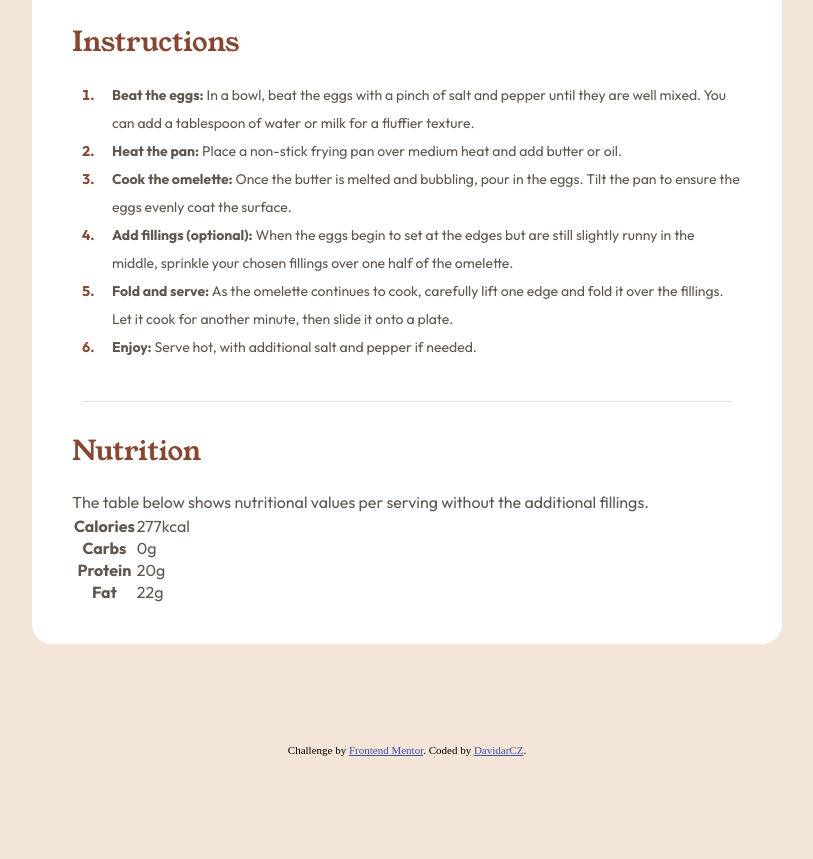
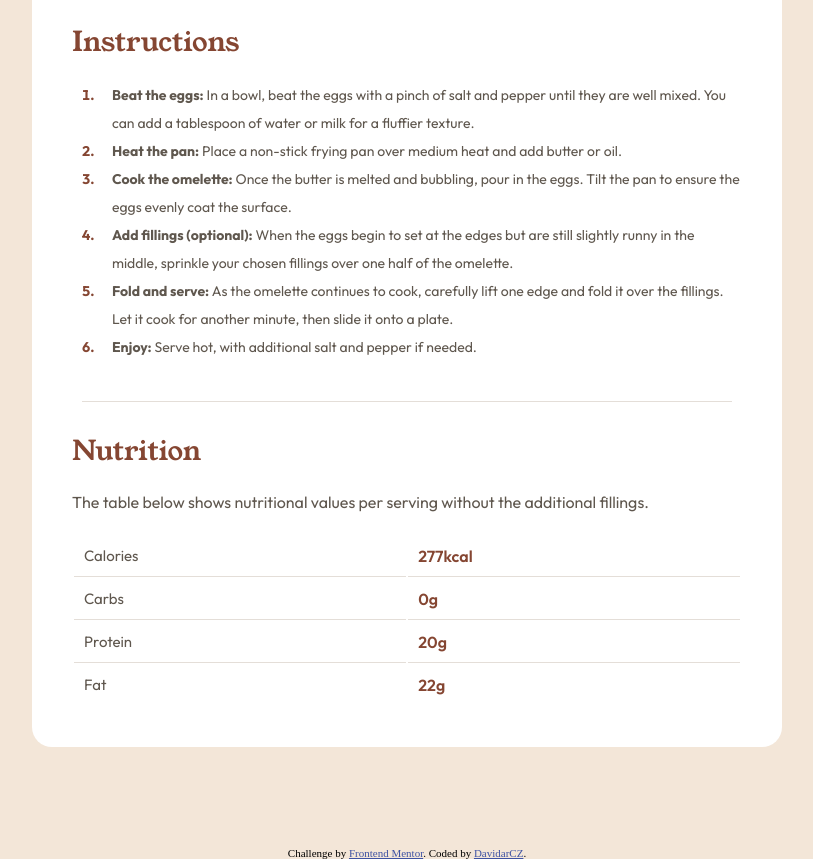
Before and after one commit to DavidarCZ/recipe-page, a plain HTML site: page index.html in a window 1280 px wide. Shown: the part 1062-1921 px from the top of the page, without its empty margins (233-1046 px from the left). Before the commit the page ends 1818 px from the top, so only its background shows below. Drawn offline with Linux system fonts and the light colour scheme.

Commit message:
Style nutrition section with its table and delimiters

```diff
--- a/style.css
+++ b/style.css
@@ -179,3 +179,25 @@ body {
     color: var(--brown800);
     font-weight: var(--fw-bold);
 }
+
+.recipe-nutrition table {
+    margin-top: 20px;
+    width: 100%;
+    text-align: left;
+}
+
+.recipe-nutrition table th {
+    font-weight: var(--fw-normal);
+    padding: 10px;
+    font-size: 15px;
+}
+
+.recipe-nutrition table td {
+    padding: 10px;
+    color: var(--brown800);
+    font-weight: var(--fw-semi-bold);
+}
+
+.recipe-nutrition table tr:not(:last-child) * {
+    border-bottom: 1px solid var(--stone150);
+}
```
